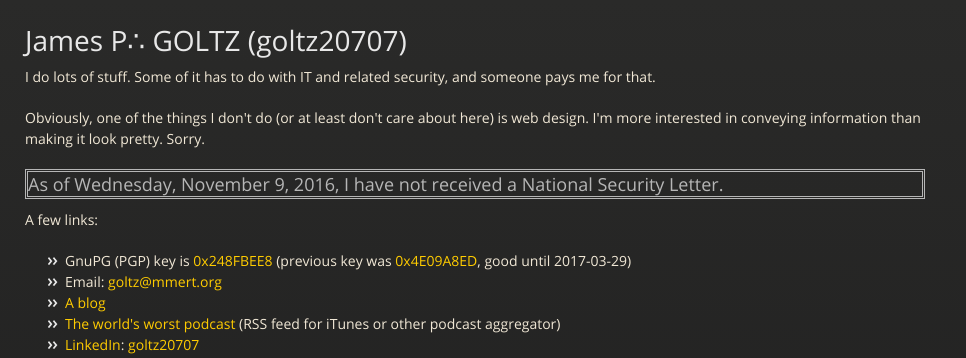
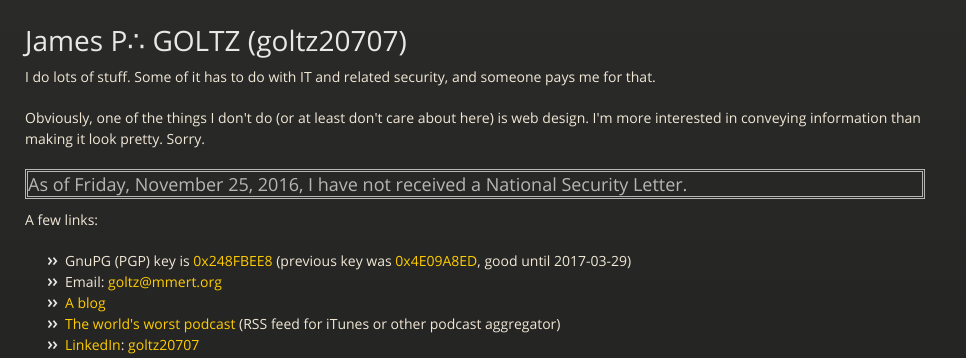
Before and after one commit to goltz20707/goltz20707.github.io, a Jekyll site: the page built from index.html, in a window 1280 px wide. Shown: the top 358 px of the page, without its empty margins (0-966 px from the left). Built offline with Jekyll 4.4.1, drawn with Linux system fonts in a browser that asks for light colours.

Commit message:
Update nsl.html

```diff
--- a/_includes/nsl.html
+++ b/_includes/nsl.html
@@ -3,6 +3,6 @@ date '+%A, %B %e, %Y,'
  -->
 <h3 style="border: double">As of
 
-Wednesday, November  9, 2016,
+Friday, November 25, 2016,
 
 I have not received a National Security Letter.</h3>
```
